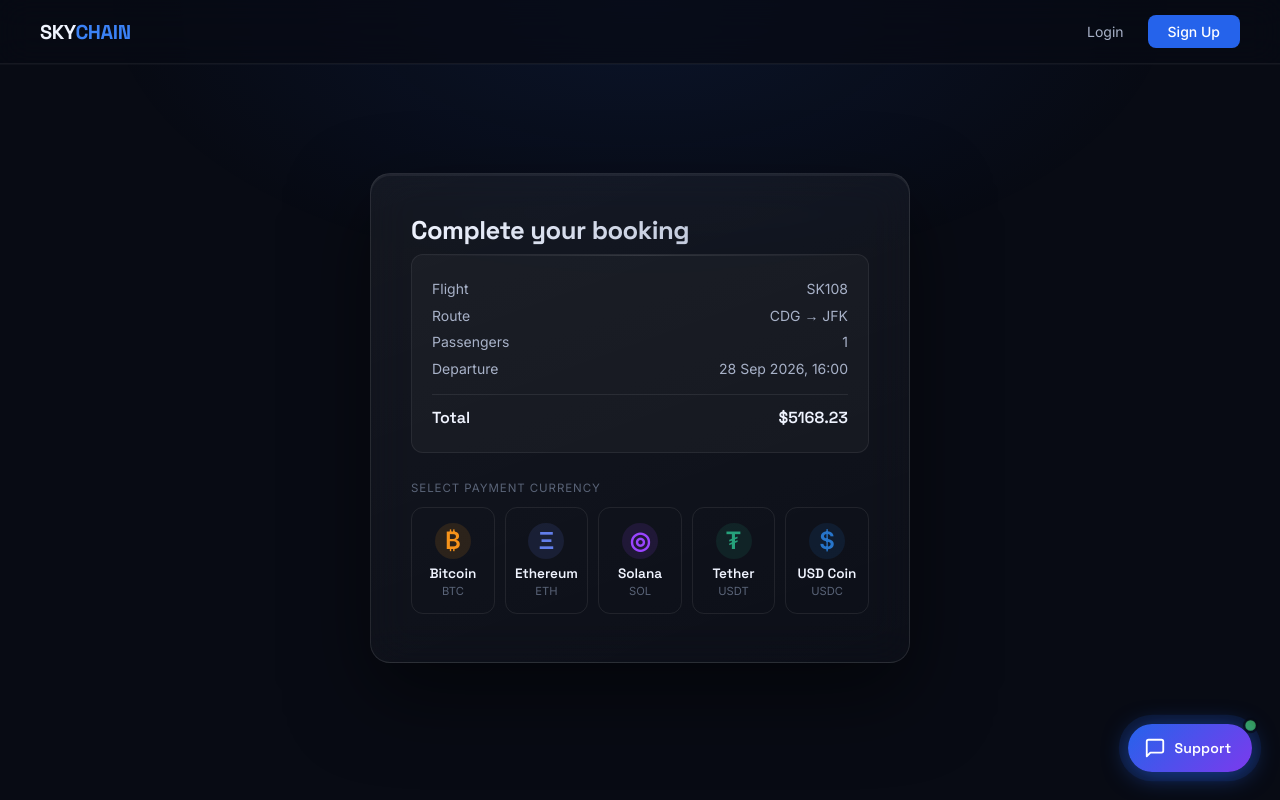
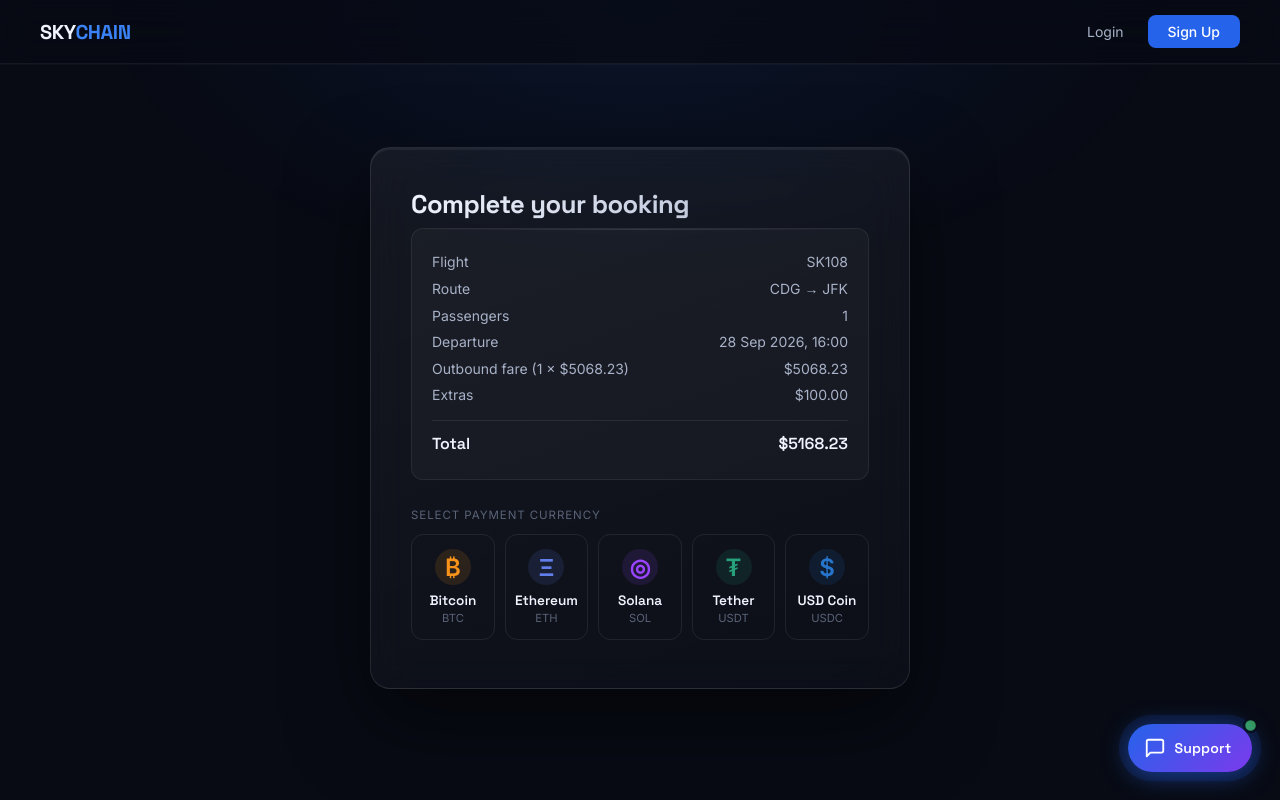
Before and after one commit to Dennis433/flight_booking, a Flask app: page /pay/62ca29c2-fd19-4a36-8e75-5ef21e27579c in a window 1280 px wide. Run offline with Flask 3, Linux system fonts and the light colour scheme; data comes from the database, SQL or seed files in the repository; some libraries are stand-ins or nearby versions.

Commit message:
Add fare calculations and wallet display logic

```diff
--- a/templates/payment.html
+++ b/templates/payment.html
@@ -25,6 +25,26 @@
         <span>Departure</span>
         <span>{{ booking.flight.departure_time.strftime('%d %b %Y, %H:%M') }}</span>
       </div>
+      {% set pax = booking.passengers %}
+      {% set out_fare = booking.flight.price_usd * pax %}
+      {% set ret_fare = (booking.return_flight.price_usd * pax) if booking.return_flight else 0 %}
+      {% set extras_amt = booking.total_usd - out_fare - ret_fare %}
+      <div class="summary-row">
+        <span>Outbound fare ({{ pax }} × ${{ "%.2f"|format(booking.flight.price_usd) }})</span>
+        <span>${{ "%.2f"|format(out_fare) }}</span>
+      </div>
+      {% if booking.return_flight %}
+      <div class="summary-row">
+        <span>Return fare ({{ pax }} × ${{ "%.2f"|format(booking.return_flight.price_usd) }})</span>
+        <span>${{ "%.2f"|format(ret_fare) }}</span>
+      </div>
+      {% endif %}
+      {% if extras_amt > 0.005 %}
+      <div class="summary-row">
+        <span>Extras</span>
+        <span>${{ "%.2f"|format(extras_amt) }}</span>
+      </div>
+      {% endif %}
       <div class="summary-row total">
         <span>Total</span>
         <span class="summary-val">${{ "%.2f"|format(booking.total_usd) }}</span>
@@ -96,6 +116,8 @@
         <span class="amount-label">Exact amount:</span>
         <span class="amount-value" id="wallet-amount"></span>
       </div>
+
+      <div class="wallet-calc" id="wallet-calc"></div>
 
       <div class="btc-qr-wrap" id="btc-qr-wrap" style="display:none">
         <img src="{{ url_for('static', filename='img/btc-qr.png') }}" alt="Bitcoin QR code" class="btc-qr-img" />
@@ -317,6 +339,12 @@
   color: #4ade80;
 }
 
+.wallet-calc {
+  font-size: 0.75rem;
+  color: var(--text-3);
+  margin: -0.35rem 0 0.75rem;
+  line-height: 1.5;
+}
 .btc-qr-wrap {
   display: flex;
   justify-content: center;
@@ -435,6 +463,8 @@ function showWallet(crypto, chain) {
   const qrWrap = document.getElementById('btc-qr-wrap');
   if (qrWrap) qrWrap.style.display = (crypto === 'BTC') ? 'flex' : 'none';
   document.getElementById('wallet-amount').textContent     = `${amount} ${crypto}`;
+  document.getElementById('wallet-calc').textContent =
+    `Calculation: $${totalUsd.toFixed(2)} total × ${RATES[crypto]} ${crypto} per USD = ${amount} ${crypto}`;
   document.getElementById('wallet-chain-badge').textContent = badgeText;
 
   // Reset copy button
```
